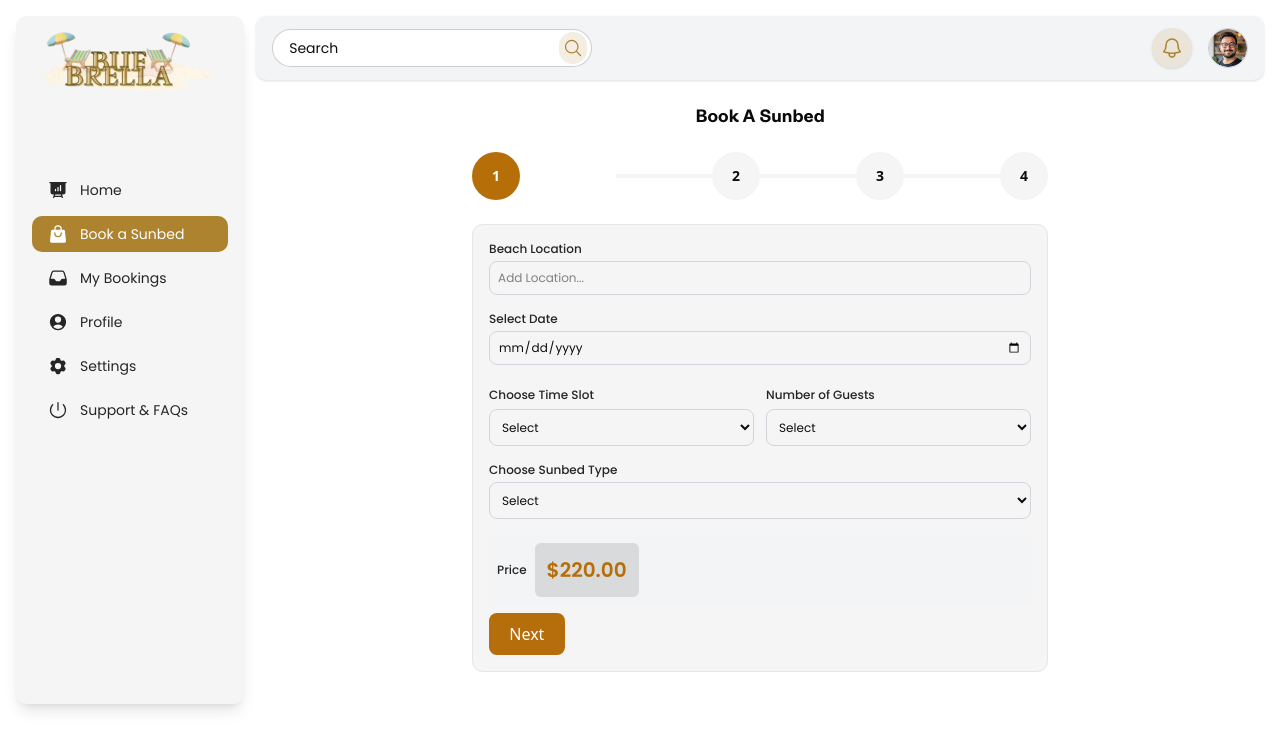
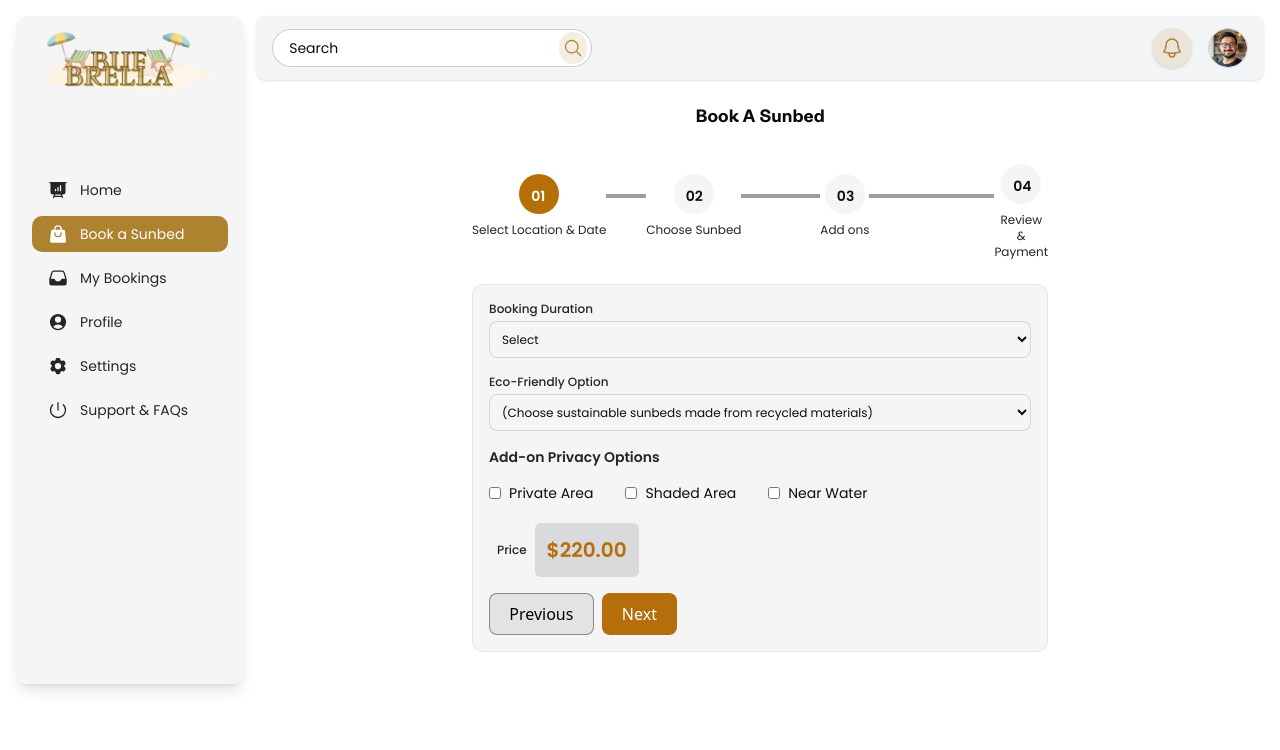
Before and after one commit to Mjkwebdev/my-shadcn-project, a React (Vite) app: page /book-sunbed in a window 1280 px wide. Shown: the top 750 px of the page. Built offline with nearby package versions, Linux system fonts and the light colour scheme.

Commit message:
stepper updated

```diff
--- a/src/MainComponent/Stepper.tsx
+++ b/src/MainComponent/Stepper.tsx
@@ -3,70 +3,70 @@ import StepperForm1 from "./Form/StepperForm1";
 import { Button } from "../components/ui/button";
 import StepperForm2 from "./Form/StepperForm2";
 
+interface Step {
+  label: string;
+  description: string;
+}
+
 interface StepperProps {
-  steps: string[];
+  steps: Step[];
   currentStep: number;
 }
 
 const Stepper: React.FC<StepperProps> = ({ steps, currentStep }) => {
   return (
-    <ol className="flex items-center w-full">
-      {steps.map((step, index) => {
-        const isCompleted = index < currentStep;
-        const isActive = index === currentStep;
+    <ol className="flex items-center w-full ">
+      {steps.map((step, index) => (
+        <li
+          key={index}
+          className={`flex justify-start items-start  ${
+            index === steps.length - 1 ? "xl:pt-3" : "w-full"
+          }`}
+        >
+          <div className="flex justify-center items-center flex-col">
+            <span
+              className={`flex items-center justify-center w-10 h-10 ${
+                currentStep >= index + 1 ? "bg-[#b56e08]" : "bg-[#f5f5f5]"
+              } rounded-full`}
+            >
+              <span
+                className={`w-4 h-4 text-sm font-semibold font-[poppins] rounded-full ${
+                  currentStep >= index + 1 ? "text-white" : "text-[#0d0d0d]"
+                }`}
+              >
+                {step.label}
+              </span>
+            </span>
+            <div className="hidden xl:block text-center mt-2">
+              {/* <p className="text-[#252525] font-[poppins] text-xs font-normal">{step.label}</p> */}
+              <p className="text-[#252525] font-[poppins] text-xs font-normal">
+                {step.description}
+              </p>
+            </div>
+          </div>
 
-        return (
-          <li key={index} className="flex w-full items-center">
-            {/* Stepper Line */}
-            {index !== 0 && (
-              <div
-                className={`w-full h-1 ${
-                  isCompleted ? "bg-[#b56e08]" : "bg-[#f5f5f5]"
-                }`}
-              ></div>
-            )}
-
-            {/* Step Icon */}
-            <span
-              className={`flex items-center justify-center w-10 h-10 rounded-full lg:h-12 lg:w-12 shrink-0 ${
-                isCompleted
-                  ? "bg-[#b56e08] text-white"
-                  : isActive
-                  ? "bg-[#b56e08] text-white"
-                  : "bg-[#f5f5f5] text-[#0d0d0d]"
+          {/* Line between steps */}
+          {index < steps.length - 1 && (
+            <div
+              className={`h-1 flex-1 mt-5  ${
+                currentStep >= index + 2 ? "bg-[#b56e08]" : " bg-[#9d9d9d]"
               }`}
-            >
-              {isCompleted ? (
-                <svg
-                  className="w-4 h-4"
-                  xmlns="http://www.w3.org/2000/svg"
-                  fill="none"
-                  viewBox="0 0 16 12"
-                >
-                  <path
-                    stroke="currentColor"
-                    strokeLinecap="round"
-                    strokeLinejoin="round"
-                    strokeWidth="2"
-                    d="M1 5.917 5.724 10.5 15 1.5"
-                  />
-                </svg>
-              ) : (
-                <span className="text-sm font-semibold">{index + 1}</span>
-              )}
-            </span>
-          </li>
-        );
-      })}
+            ></div>
+          )}
+        </li>
+      ))}
     </ol>
-
-
   );
 };
 
 const StepperWithContent: React.FC = () => {
-  const steps = ["Step 1", "Step 2", "Step 3", "Step 4"];
-  const [currentStep, setCurrentStep] = useState(0);
+  const steps = [
+    { label: "01", description: "Select Location & Date" },
+    { label: "02", description: "Choose Sunbed" },
+    { label: "03", description: "Add ons" },
+    { label: "04", description: "Review & Payment" },
+  ];
+  const [currentStep, setCurrentStep] = useState(1);
 
   const nextStep = () => {
     if (currentStep < steps.length - 1) {
@@ -101,7 +101,7 @@ const StepperWithContent: React.FC = () => {
           </div>
         )}
 
-        {currentStep > 1 && (
+        {currentStep > 0 && (
           <Button
             className="mt-2 mr-2"
             disabled={currentStep === steps.length + 1}
@@ -111,7 +111,7 @@ const StepperWithContent: React.FC = () => {
             Previous
           </Button>
         )}
-        {/* {currentStep === steps.length - 1 &&  */}
+        {currentStep < 3 && (
           <Button
             className="mt-2"
             disabled={currentStep === steps.length - 1}
@@ -120,38 +120,10 @@ const StepperWithContent: React.FC = () => {
           >
             Next
           </Button>
-        {/* } */}
+        )}
       </div>
     </div>
   );
 };
 
 export default StepperWithContent;
-
-
-
-// ol className="flex items-center w-full mb-6">
-// {steps.map((step, index) => (
-//   <li
-//     key={index}
-//     className={`flex w-full items-center ${
-//       currentStep === index + 1 ? "text-blue-600" : "text-gray-500"
-//     }`}
-//   >
-//     <span
-//       className={`flex items-center justify-center w-10 h-10 rounded-full lg:h-12 lg:w-12 ${
-//         currentStep === index + 1 ? "bg-blue-100" : "bg-gray-100"
-//       }`}
-//     >
-//       {step}
-//     </span>
-//     {index !== steps.length - 1 && (
-//       <div
-//         className={`w-full h-1 ${
-//           currentStep > index + 1 ? "bg-blue-600" : "bg-gray-300"
-//         } mx-2`}
-//       ></div>
-//     )}
-//   </li>
-// ))}
-// </ol>
```
